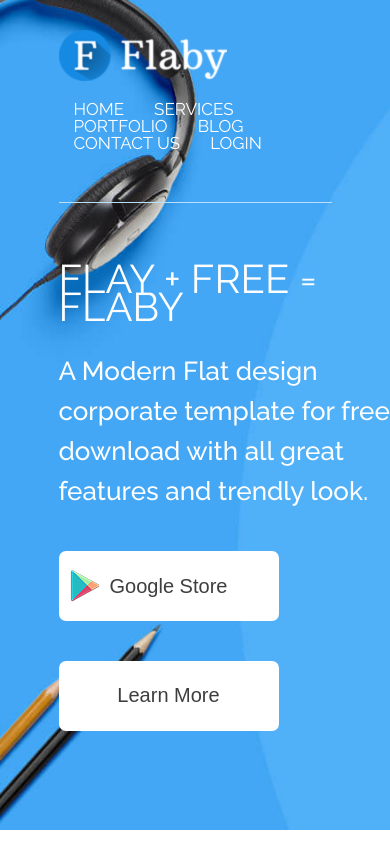
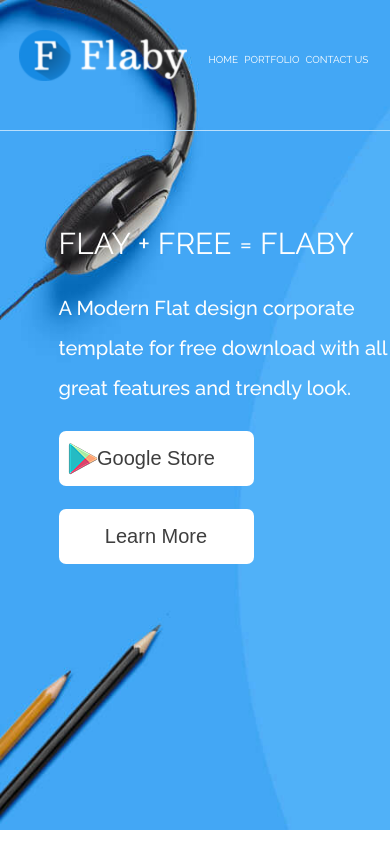
Before and after one commit to KhomenkoSerhii/Flaby.github.io, a plain HTML site: page index.html in a window 390 px wide. Shown: the top 844 px of the page. Drawn offline with Linux system fonts and the light colour scheme.

Commit message:
addStickyNav+bugFix

```diff
--- a/css/style.less
+++ b/css/style.less
@@ -5,26 +5,6 @@
 @mysemifont: "Raleway - Semi Bold", sans-serif;
 @myrobofont: 'Roboto Slab', serif;
 
-body {
-    max-width: 1400px;
-    margin: 0 auto;
-    background-color: @mycolor;
-    header {
-        background: url("../img/header/background.jpg");
-        background-size: cover;
-        background-repeat: no-repeat;
-        height: 830px;
-        nav {
-            max-width: 70%;
-            border-bottom: 1px solid #b9dffc;
-            display: flex;
-            flex-wrap: wrap;
-            margin: 0 auto;
-            justify-content: space-between;
-            padding: 30px 0;
-        }
-    }
-}
 
 h2 {
     margin-top: 18px;
@@ -56,6 +36,39 @@ hr {
     margin-top: 20px;
 }
 
+body {
+    max-width: 1400px;
+    margin: 0 auto;
+    background-color: @mycolor;
+    header {
+        background: url("../img/header/background.jpg");
+        background-size: cover;
+        background-repeat: no-repeat;
+        height: 830px;
+        nav {
+            max-width: 1400px;
+            border-bottom: 1px solid #b9dffc;
+            display: flex;
+            justify-content: space-evenly;
+            position: fixed;
+            top: 0;
+            z-index: 9999;
+            width: 100%;
+            height: 100px;
+            transition: 0.3s;
+            padding-top: 30px;
+        }
+    }
+}
+
+header .navbar.sticky {
+    height: 53px;
+    padding-top: 0;
+    background: url("../img/header/background.jpg");
+    background-size: cover;
+    background-repeat: no-repeat;
+}
+
 .navbar {
     ul {
         display: flex;
@@ -84,8 +97,8 @@ hr {
 }
 
 header article {
-    margin-left: 15%;
-    margin-top: 16%;
+    padding-top: 230px;
+    padding-left: 15%;
     .info {
         width: 500px;
         h1 {
@@ -134,12 +147,6 @@ article {
     }
 }
 
-@media (max-width: 600px) {
-    header article .info {
-        width: auto;
-    }
-}
-
 // services
 
 section .services {
@@ -147,6 +154,7 @@ section .services {
     .headertop {
         padding-top: 95px;
     }
+
     .web {
         width: 300px;
         height: 115px;
@@ -192,7 +200,36 @@ section .services {
     }
 }
 
+@media(max-width: 800px) {
+    header ul li:nth-child(2n+2) {
+        display: none;
+    }
+}
+
+
 @media(max-width: 600px) {
+    header article .info {
+        width: auto;
+        h1 {
+            font-size: 30px;
+        }
+        p {
+            font-size: 20px;
+        }
+        .google {
+            margin-right: 0;
+            }
+            button {
+                width: 195px;
+                height: 55px;
+                margin-top: 7%;
+            }
+        }
+
+    .navbar ul li a {
+        font-size: 12px;
+    }
+
 section .services {
     .web {
         padding: 120px 0;
@@ -204,8 +241,15 @@ section .services {
         background-size: 50px 50px;
     }
     .vector {
-
         background-size: 50px 50px;
         }
     }
 }
+
+
+@media(max-width: 440px) {
+    .navbar ul li a {
+        font-size: 10px;
+        padding: 5px 3px;
+    }
+}
--- a/index.html
+++ b/index.html
@@ -5,6 +5,10 @@
     <meta charset="UTF-8">
     <meta name="viewport" content="width=device-width, initial-scale=1.0">
     <meta http-equiv="X-UA-Compatible" content="ie=edge">
+    <link rel="apple-touch-icon" sizes="180x180" href="img/favicon/apple-touch-icon.png">
+    <link rel="icon" type="image/png" sizes="32x32" href="img/favicon/favicon-32x32.png">
+    <link rel="icon" type="image/png" sizes="16x16" href="img/favicon/favicon-16x16.png">
+    <link rel="manifest" href="img/favicon/site.webmanifest">
     <link href="https://fonts.googleapis.com/css?family=Raleway:400,500,600,700,800,900&display=swap" rel="stylesheet">
     <link href="https://fonts.googleapis.com/css?family=Roboto+Slab:400,700&display=swap" rel="stylesheet">
     <link rel="stylesheet/less" href="css/font-awesome-4.7.0/css/font-awesome.min.css">
@@ -18,7 +22,7 @@
     <link rel="stylesheet/less" href="css/form.less">
     <link rel="stylesheet" href="owncarousel/assets/owl.theme.default.min.css">
     <link rel="stylesheet" href="owncarousel/assets/owl.carousel.min.css">
-  <link rel="stylesheet" href="owncarousel/assets/animate.css">
+    <link rel="stylesheet" href="owncarousel/assets/animate.css">
     <title>Flaby</title>
 
 </head>
@@ -31,9 +35,9 @@
             <ul>
                 <li><a href="#">home</a></li>
                 <li><a href="#services">services</a></li>
-                <li><a href="#">portfolio</a></li>
-                <li><a href="#">blog</a></li>
-                <li><a href="#">contact us</a></li>
+                <li><a href="#other-services">portfolio</a></li>
+                <li><a href="#slider">blog</a></li>
+                <li><a href="#contact">contact us</a></li>
                 <li><a href="#login">login</a></li>
             </ul>
         </nav>
@@ -115,7 +119,7 @@
         </div>
     </section>
 
-    <section class="other-services">
+    <section id="other-services" class="other-services">
 
         <div>
             <h3>View Our Latest</h3>
@@ -189,7 +193,7 @@
         </div>
     </section>
 
-    <section class="slider">
+    <section id="slider" class="slider">
         <div class="slider wrapper">
             <div class="customn comments">
                 <h3>Get Know About</h3>
@@ -323,7 +327,7 @@
 
     <hr class="last">
 
-    <footer>
+    <footer id="contact">
         <div class="footer-top">
             <div class="logo">
                 <img src="img/logo2.png" alt="">
--- a/js/script.js
+++ b/js/script.js
@@ -1,4 +1,4 @@
-$(function() {
+$(function () {
   var owl = $(".owl-carousel");
   owl.owlCarousel({
     items: 1,
@@ -11,3 +11,17 @@ $(function() {
     animateIn: "slideInLeft",
   });
 });
+
+
+
+// nav sticky
+var navbar = document.querySelector('.navbar');
+window.addEventListener('scroll', function () {
+
+  var scrollX = this.scrollY;
+  if (scrollX > 100) {
+    navbar.classList.add('sticky');
+  } else {
+    navbar.classList.remove('sticky');
+  }
+});
```
Also changed, not shown: img/favicon/android-chrome-192x192.png (added), img/favicon/android-chrome-512x512.png (added), img/favicon/apple-touch-icon.png (added), img/favicon/favicon-16x16.png (added), img/favicon/favicon-32x32.png (added), img/favicon/favicon.ico (added), img/favicon/site.webmanifest (added). Lines whose indentation alone changed are shown as unchanged.
